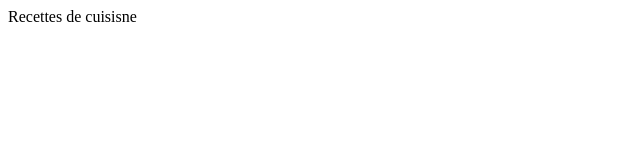
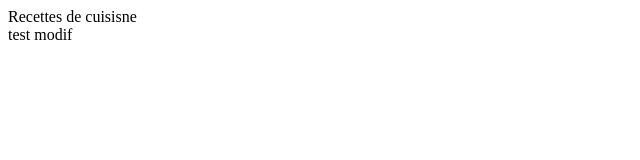
Before and after one commit to Olivier-Guy/recette-cuisisne, an Angular app: page / in a window 1280 px wide. Shown: the top 160 px of the page, without its empty margins (0-640 px from the left). Built offline with nearby package versions, Linux system fonts and the light colour scheme.

Commit message:
Update app.component.html

```diff
--- a/src/app/app.component.html
+++ b/src/app/app.component.html
@@ -1 +1,2 @@
 <div> Recettes de cuisisne</div>
+test modif
```
